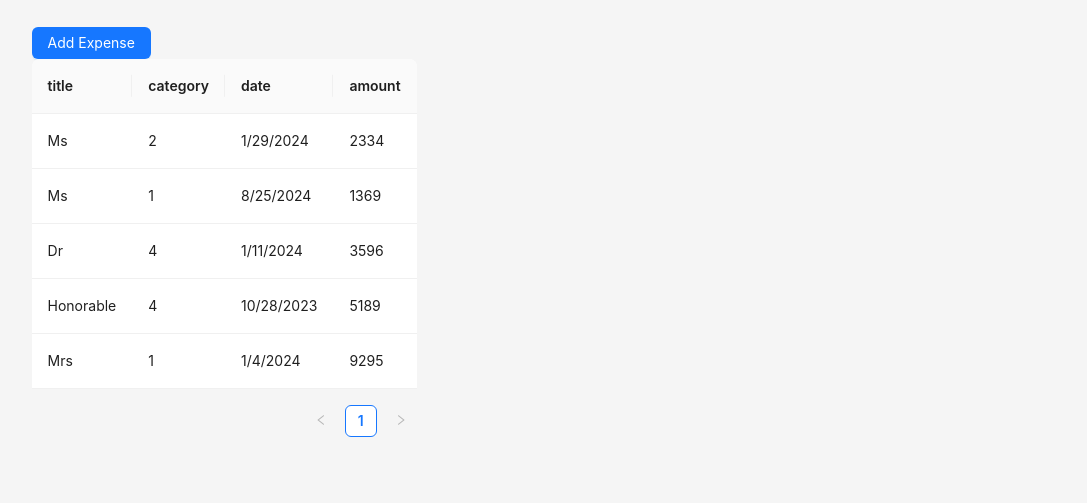
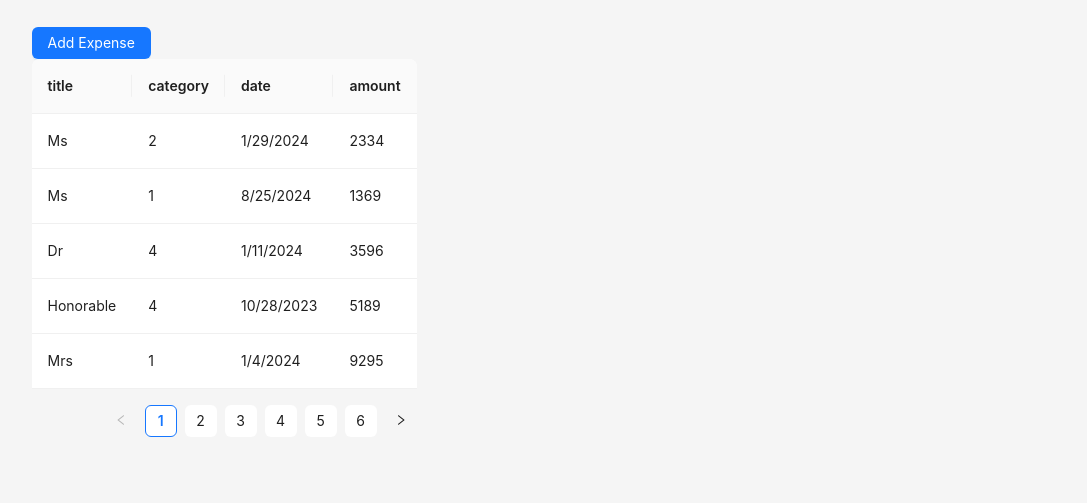
Before and after one commit to sourav-kol/expense-tracker, a Next.js app: page /expense in a window 1280 px wide. Shown: the part 159-662 px from the top of the page, without its empty margins (90-1177 px from the left). Built offline with nearby package versions, Linux system fonts and the light colour scheme.

Commit message:
minor changes to expense module

```diff
--- a/components/common/Navigation/NavigationBar.tsx
+++ b/components/common/Navigation/NavigationBar.tsx
@@ -11,7 +11,7 @@ function NavigationBar(props: Props) {
     return <Flex className='nav' gap={"middle"} align="center">
             {
                 NavItem.Items.map((item) => {
-                    return <NavigationItem Item={item}></NavigationItem>
+                    return <NavigationItem key={item.Key} Item={item}></NavigationItem>
                 })
             }
         </Flex>
--- a/pages/expense/index.tsx
+++ b/pages/expense/index.tsx
@@ -3,7 +3,7 @@ import { useState, useEffect } from "react";
 import { Col, Row, Button, Table, Drawer, Form, Input, Select } from "antd";
 import AppLayout from "@/layout/commonLayout";
 import { ExpenseData } from "@/api/fake-api";
-import { Expense, Pagination } from "@/types";
+import { Expense } from "@/types";
 import type { TableProps } from "antd"
 import { DefaultPaginationValue } from "@/constants/AppConstants";
 
@@ -11,35 +11,36 @@ export default function Expense() {
   const [expenseList, setExpense] = useState<Expense[]>([]);
   const [columnList, setColumns] = useState<TableProps<Expense>["columns"]>();
   const [openDrawer, setDrawer] = useState<boolean>(false);
-  const [pagination, setPagination] = useState<Pagination>({ page: DefaultPaginationValue.page, pageSize: DefaultPaginationValue.pageSize });
 
   const toggleDrawer = () => {
     setDrawer(!openDrawer);
   }
 
   const onFinish = (e: Expense) => {
-    console.log(e);
-    var updatedExpense = expenseList;
-    updatedExpense.push({
+    setExpense((prevState) => [...prevState, {
       id: Math.random() * 1000,
       title: e.title,
       category: e.category ?? 1,
       amount: e.amount,
       date: new Date().toDateString()
-    });
-    setExpense(updatedExpense);
+    }]);
 
     setDrawer(false);
   }
 
   useEffect(() => {
+    setExpense(expenseList as Expense[]);
+  }, [expenseList]);
 
+  useEffect(() => {
     setColumns([{
-      key: 'id',
+      key: 'title',
       dataIndex: 'title',
-      title: 'title'
+      title: 'title',
+      width: 40
     },
     {
+      width: 40,
       key: 'category',
       dataIndex: 'category',
       title: 'category'
@@ -55,10 +56,10 @@ export default function Expense() {
       title: 'amount'
     }]);
 
-    setPagination({ ...pagination, totalCount: ExpenseData.expenseList.length });
-    var tempExpense = ExpenseData.expenseList.slice(pagination.page, pagination.pageSize) as Expense[];
-    setExpense(tempExpense);
-  }, []);
+    //api call
+    setExpense(ExpenseData.expenseList as Expense[]);
+
+  }, [])
 
   return (
     <AppLayout>
@@ -69,7 +70,10 @@ export default function Expense() {
         </Row>
         <Row>
           <section>
-            <Table columns={columnList} dataSource={expenseList} />
+            {/* make as component */}
+            <Table columns={columnList} dataSource={expenseList} pagination={{
+              pageSize: DefaultPaginationValue.pageSize
+            }} />
           </section>
         </Row>
       </Col>
@@ -107,7 +111,7 @@ export default function Expense() {
             <Select
               key={"category"}
               style={{ width: 120 }}
-              onChange={() => { }}
+              //onChange={() => { }}
               options={[
                 { value: 1, label: 'Food', },
                 { value: 2, label: 'Shopping' },
@@ -121,7 +125,7 @@ export default function Expense() {
             name="amount"
             rules={[{ required: false }]}
           >
-            <Input />
+            <Input type="number" />
           </Form.Item>
 
           <Form.Item wrapperCol={{ offset: 8, span: 16 }}>
```
Also changed, not shown: components/Expense/Drawer.tsx (+5 -5 lines).
